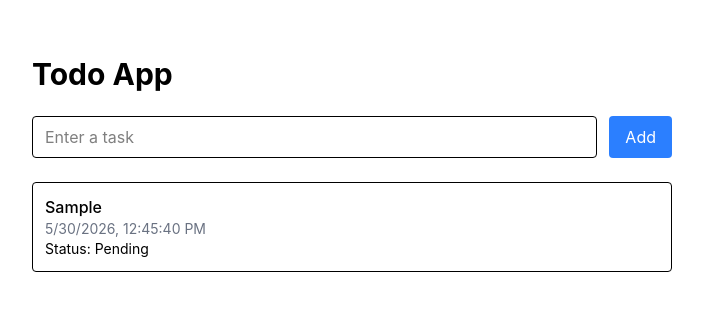
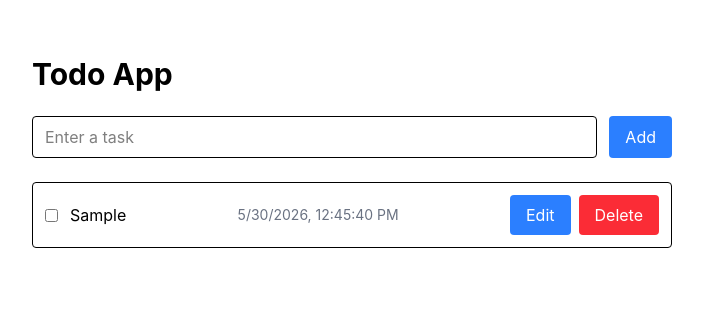
Before and after one commit to swagnik10/To-Do-App, a React (Vite) app in the folder Frontend/: page / in a window 1280 px wide. Both pictures are taken after typing "Sample" into the empty fields and a click on the button "Add". Shown: the top 310 px of the page, without its empty margins (288-991 px from the left). Built offline with nearby package versions, Linux system fonts and the light colour scheme.

Commit message:
Update, Delete Operation Implemented

```diff
--- a/Frontend/src/app/store.ts
+++ b/Frontend/src/app/store.ts
@@ -1,5 +1,5 @@
 import { configureStore } from '@reduxjs/toolkit'
-import todoReducer from '../features/todos/todoslice'
+import todoReducer from '../features/todos/todoSlice'
 
 export const store = configureStore({
   reducer: {
--- /dev/null
+++ b/Frontend/src/components/DeleteConfirmationDialog.tsx
@@ -0,0 +1,55 @@
+interface DeleteConfirmationDialogProps {
+    isOpen: boolean
+    onClose: () => void
+    onConfirm: () => void
+}
+
+function DeleteConfirmationDialog({
+    isOpen,
+    onClose,
+    onConfirm
+}: DeleteConfirmationDialogProps) {
+    if (!isOpen) return null
+
+    return (
+        <div className="fixed inset-0 flex items-center justify-center bg-black/50">
+            <div className="bg-white rounded-lg p-6 w-96">
+
+                <div className="flex justify-between items-center mb-4">
+                    <h2 className="text-lg font-semibold">
+                        Delete Task
+                    </h2>
+
+                    <button onClick={onClose} className="cursor-pointer">
+                        ✕
+                    </button>
+                </div>
+
+                <p className="mb-6">
+                    Do you want to delete this task?
+                </p>
+
+                <div className="flex justify-end gap-2">
+
+                    <button
+                        onClick={onClose}
+                        className="cursor-pointer px-4 py-2 border rounded"
+                    >
+                        No
+                    </button>
+
+                    <button
+                        onClick={onConfirm}
+                        className="cursor-pointer px-4 py-2 bg-red-500 text-white rounded"
+                    >
+                        Yes
+                    </button>
+
+                </div>
+
+            </div>
+        </div>
+    )
+}
+
+export default DeleteConfirmationDialog
--- /dev/null
+++ b/Frontend/src/components/EditTodoDialog.tsx
@@ -0,0 +1,86 @@
+import { useEffect, useState } from 'react'
+
+interface EditTodoDialogProps {
+    isOpen: boolean
+    currentText: string
+    onClose: () => void
+    onSave: (updatedText: string) => void
+}
+
+function EditTodoDialog({
+    isOpen,
+    currentText,
+    onClose,
+    onSave
+}: EditTodoDialogProps) {
+    const [editedText, setEditedText] = useState('')
+
+    useEffect(() => {
+        if (isOpen) {
+            setEditedText(currentText)
+        }
+    }, [isOpen, currentText])
+
+    if (!isOpen) return null
+
+    const trimmedText = editedText.trim()
+
+    const hasChanges = trimmedText !== currentText.trim()
+
+    const canSave = trimmedText.length > 0 && hasChanges
+
+    return (
+        <div className="fixed inset-0 flex items-center justify-center bg-black/50">
+            <div className="w-96 rounded-lg bg-white p-6">
+
+                {/* Header */}
+                <div className="mb-4 flex items-center justify-between">
+                    <h2 className="text-lg font-semibold">
+                        Edit Task
+                    </h2>
+
+                    <button
+                        onClick={onClose}
+                        className="cursor-pointer text-xl"
+                    >
+                        ×
+                    </button>
+                </div>
+
+                {/* Input */}
+                <input
+                    type="text"
+                    value={editedText}
+                    onChange={(e) =>
+                        setEditedText(e.target.value)
+                    }
+                    className="w-full rounded border p-2"
+                />
+
+                {/* Buttons */}
+                <div className="mt-6 flex justify-end gap-2">
+                    <button
+                        onClick={onClose}
+                        className="cursor-pointer rounded border px-4 py-2"
+                    >
+                        Cancel
+                    </button>
+
+                    <button
+                        disabled={!canSave}
+                        onClick={() => onSave(trimmedText)}
+                        className={`rounded px-4 py-2 text-white ${canSave
+                                ? 'cursor-pointer bg-blue-500'
+                                : 'cursor-not-allowed bg-gray-400'
+                            }`}
+                    >
+                        Save
+                    </button>
+                </div>
+
+            </div>
+        </div>
+    )
+}
+
+export default EditTodoDialog
--- a/Frontend/src/components/ToDo.tsx
+++ b/Frontend/src/components/ToDo.tsx
@@ -2,11 +2,17 @@ import { useState } from 'react'
 import { nanoid } from 'nanoid'
 import { useDispatch, useSelector } from 'react-redux'
 
-import { addTodo } from '../features/todos/todoslice'
+import { addTodo, toggleTodo, deleteTodo, type Todo, updateTodo } from '../features/todos/todoSlice'
 import type { RootState } from '../app/store'
+import DeleteConfirmationDialog from './DeleteConfirmationDialog'
+import EditTodoDialog from './EditTodoDialog'
 
 function Todo() {
   const [text, setText] = useState('')
+  const [showDeleteDialog, setShowDeleteDialog] = useState(false)
+  const [selectedTodoId, setSelectedTodoId] = useState<string | null>(null)
+  const [showEditDialog, setShowEditDialog] = useState(false)
+  const [selectedTodo, setSelectedTodo] = useState<Todo | null>(null)
 
   const dispatch = useDispatch()
 
@@ -29,6 +35,40 @@ function Todo() {
     setText('')
   }
 
+  const closeDeleteDialog = () => {
+    setShowDeleteDialog(false)
+    setSelectedTodoId(null)
+  }
+
+  const handleDelete = () => {
+    if (!selectedTodoId) return
+
+    dispatch(deleteTodo(selectedTodoId))
+
+    closeDeleteDialog()
+  }
+
+  const handleSaveEdit = (
+    updatedText: string
+  ) => {
+    if (!selectedTodo) return
+
+    dispatch(
+      updateTodo({
+        id: selectedTodo.id,
+        text: updatedText
+      })
+    )
+
+    setShowEditDialog(false)
+    setSelectedTodo(null)
+  }
+
+  const closeEditDialog = () => {
+    setShowEditDialog(false)
+    setSelectedTodo(null)
+  }
+
   return (
     <div className="max-w-2xl mx-auto mt-10 p-4">
       <h1 className="text-3xl font-bold mb-6">
@@ -46,7 +86,7 @@ function Todo() {
 
         <button
           onClick={handleAddTodo}
-          className="bg-blue-500 text-white px-4 py-2 rounded"
+          className="cursor-pointer bg-blue-500 text-white px-4 py-2 rounded"
         >
           Add
         </button>
@@ -54,24 +94,71 @@ function Todo() {
 
       <div className="space-y-3">
         {todos.map((todo) => (
-          <div
-            key={todo.id}
-            className="border rounded p-3"
-          >
-            <p className="font-medium">
-              {todo.text}
-            </p>
+          <div className="flex items-center justify-between border rounded p-3">
+            {/* Left */}
+            <div className="flex items-center gap-3">
+              <input
+                type="checkbox"
+                checked={todo.isCompleted}
+                onChange={() => dispatch(toggleTodo(todo.id))}
+              />
 
-            <p className="text-sm text-gray-500">
+              <span
+                className={
+                  todo.isCompleted
+                    ? 'line-through text-gray-500'
+                    : ''
+                }
+              >
+                {todo.text}
+              </span>
+            </div>
+
+            {/* Middle */}
+            <span className="text-sm text-gray-500">
               {new Date(todo.createdTime).toLocaleString()}
-            </p>
+            </span>
 
-            <p className="text-sm">
-              Status:{' '}
-              {todo.isCompleted
-                ? 'Completed'
-                : 'Pending'}
-            </p>
+            {/* Right */}
+            <div className="flex gap-2">
+              <button className={`rounded px-4 py-2 text-white ${!todo.isCompleted
+                ? 'cursor-pointer bg-blue-500'
+                : 'cursor-not-allowed bg-gray-400'
+                }`}
+                disabled={todo.isCompleted}
+                onClick={() => {
+                  setSelectedTodo(todo)
+                  setShowEditDialog(true)
+                }}
+              >
+                Edit
+              </button>
+              <EditTodoDialog
+                isOpen={showEditDialog}
+                currentText={selectedTodo?.text ?? ''}
+                onClose={closeEditDialog}
+                onSave={handleSaveEdit}
+              />
+              <button
+                className="cursor-pointer bg-red-500 text-white px-4 py-2 rounded"
+                onClick={() => {
+                  setSelectedTodoId(todo.id)
+                  setShowDeleteDialog(true)
+                }}
+              >
+                Delete
+              </button>
+              {/*
+                * This pattern is called "lifting state up".
+                * We lift the state of the delete dialog to the parent component (Todo) so that it can control when to show the dialog and which todo is being deleted.
+                * The DeleteConfirmationDialog component is a child component that receives props from the parent to determine its behavior.
+                * */}
+              <DeleteConfirmationDialog
+                isOpen={showDeleteDialog}
+                onClose={closeDeleteDialog}
+                onConfirm={handleDelete}
+              />
+            </div>
           </div>
         ))}
       </div>
--- a/Frontend/src/features/todos/todoSlice.ts
+++ b/Frontend/src/features/todos/todoSlice.ts
@@ -27,10 +27,34 @@ const todoSlice = createSlice({
       state.todos = state.todos.filter(
         todo => todo.id !== action.payload
       )
+    },
+    toggleTodo: (state, action: PayloadAction<string>) => {
+      const todo = state.todos.find(
+        todo => todo.id === action.payload
+      )
+      if (todo) {
+        todo.isCompleted = !todo.isCompleted
+      }
+    },
+    updateTodo: (
+      state,
+      action: PayloadAction<{
+        id: string
+        text: string
+      }>
+    ) => {
+      const todo = state.todos.find(
+        todo => todo.id === action.payload.id
+      )
+
+      if (todo) {
+        todo.text = action.payload.text
+        todo.createdTime = new Date().toISOString()
+      }
     }
   }
 })
 
-export const { addTodo, deleteTodo } = todoSlice.actions
+export const { addTodo, deleteTodo, toggleTodo, updateTodo } = todoSlice.actions
 
 export default todoSlice.reducer
```
